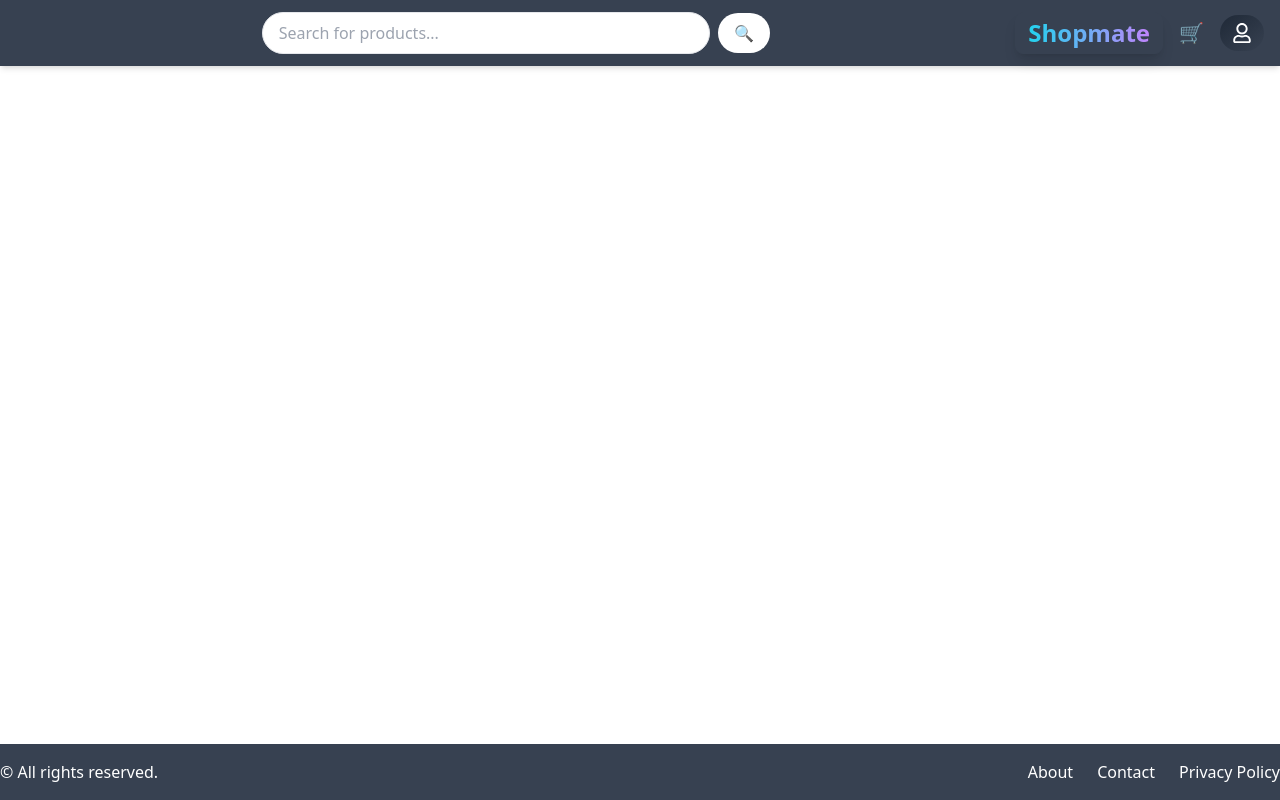
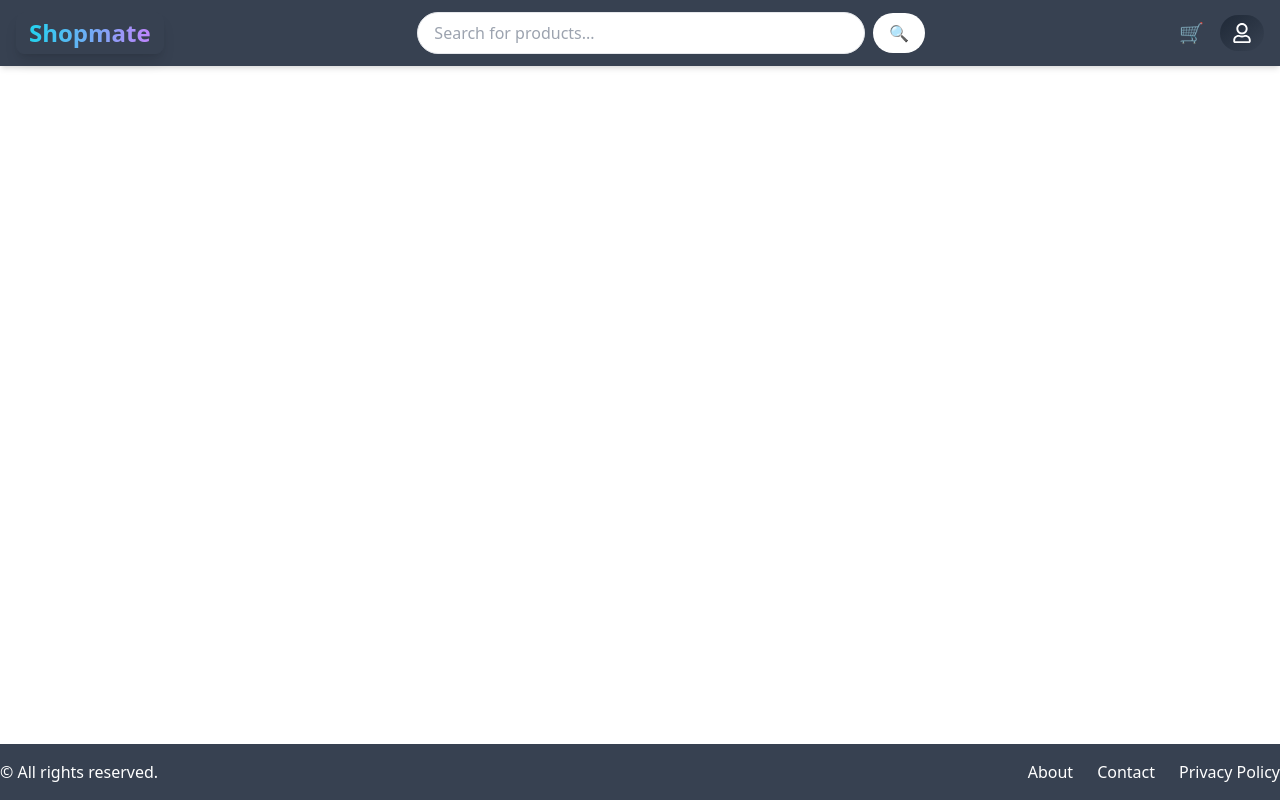
Before and after one commit to thekmanish/ShopMate, a React (Vite) app in the folder frontend/: page / in a window 1280 px wide. Built offline with nearby package versions, Linux system fonts and the light colour scheme; no server answers.

Commit message:
Navbar Changes

```diff
--- a/frontend/src/components/navbar/Navbar.jsx
+++ b/frontend/src/components/navbar/Navbar.jsx
@@ -47,7 +47,18 @@ export default function Navbar() {
 
   return (
     <nav className="bg-gray-700 text-white shadow-md relative z-50">
-      <div className="container mx-auto flex items-center justify-between md:justify-start px-4 py-3 space-x-4">
+      <div className="container mx-auto flex items-center justify-between md:justify-start px-4 py-3 space-x-4 relative">
+        {/* Logo: desktop left, mobile center */}
+        <Link
+          to="/"
+          className="text-xl md:text-2xl font-bold bg-gray-700 px-3 py-1 rounded-lg shadow-lg border border-gray-700 hover:border-purple-500 transition-all
+                   absolute left-1/2 transform -translate-x-1/2 md:static md:transform-none md:mr-auto z-10"
+        >
+          <span className="text-transparent bg-clip-text bg-gradient-to-r from-cyan-400 to-purple-400">
+            Shopmate
+          </span>
+        </Link>
+
         {/* Left: Mobile Search Toggle */}
         <div className="md:hidden">
           <button onClick={() => setShowMobileSearch(!showMobileSearch)}>
@@ -56,7 +67,7 @@ export default function Navbar() {
         </div>
 
         {/* Desktop Search */}
-        <div className="hidden md:flex items-center flex-1 justify-center">
+        <div className="hidden md:flex items-center flex-1 justify-center z-0">
           <input
             type="text"
             value={searchTerm}
@@ -72,17 +83,6 @@ export default function Navbar() {
             🔍
           </button>
         </div>
-
-        {/* Center: Logo */}
-        <Link
-          to="/"
-          className="text-xl md:text-2xl font-bold bg-gray-700 px-3 py-1 rounded-lg shadow-lg border border-gray-700 hover:border-purple-500 transition-all
-             md:static absolute left-1/2 transform -translate-x-1/2 md:transform-none md:mr-auto"
-        >
-          <span className="text-transparent bg-clip-text bg-gradient-to-r from-cyan-400 to-purple-400">
-            Shopmate
-          </span>
-        </Link>
 
         {/* Right: Cart, User, Hamburger */}
         <div className="flex items-center space-x-4">
```
